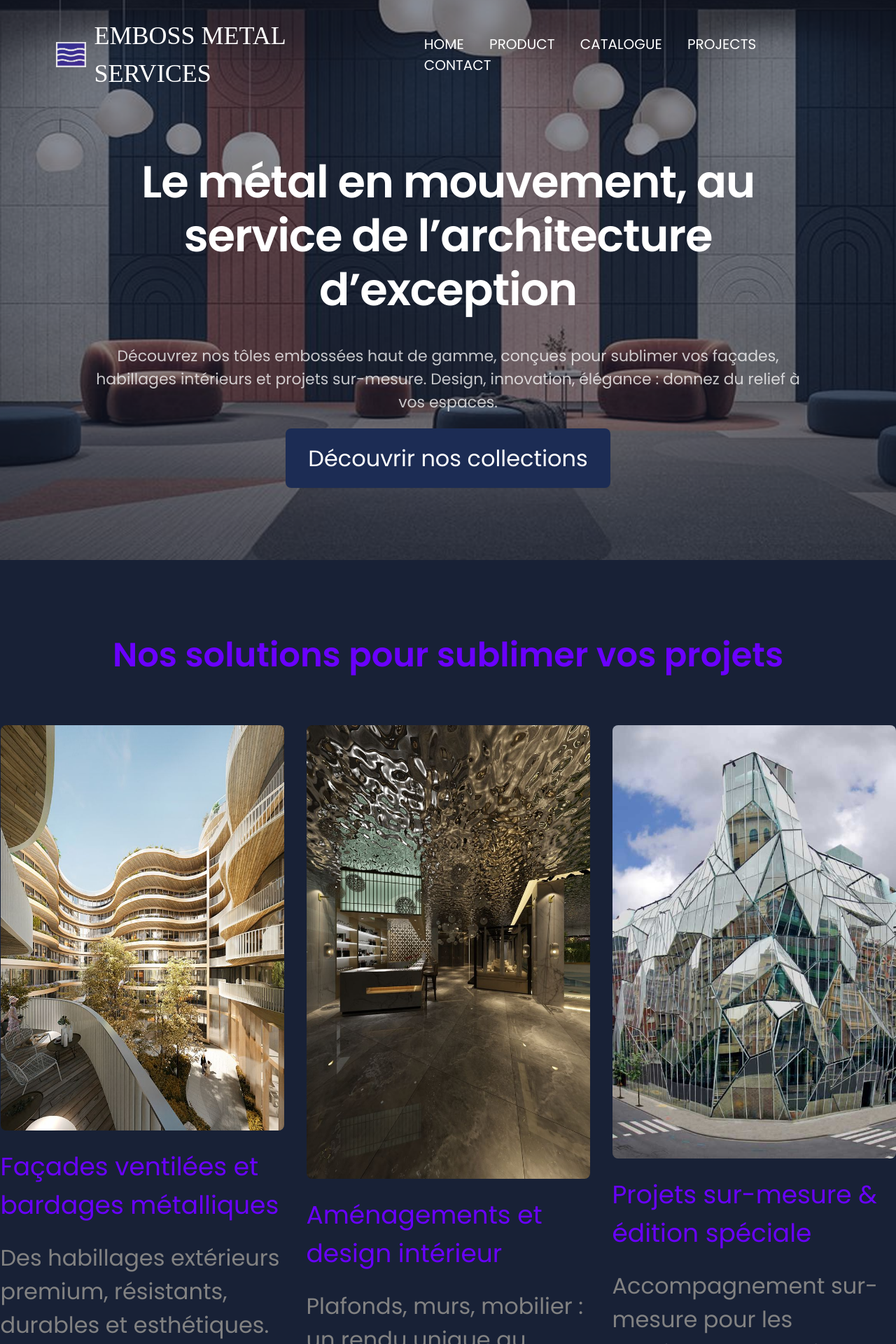
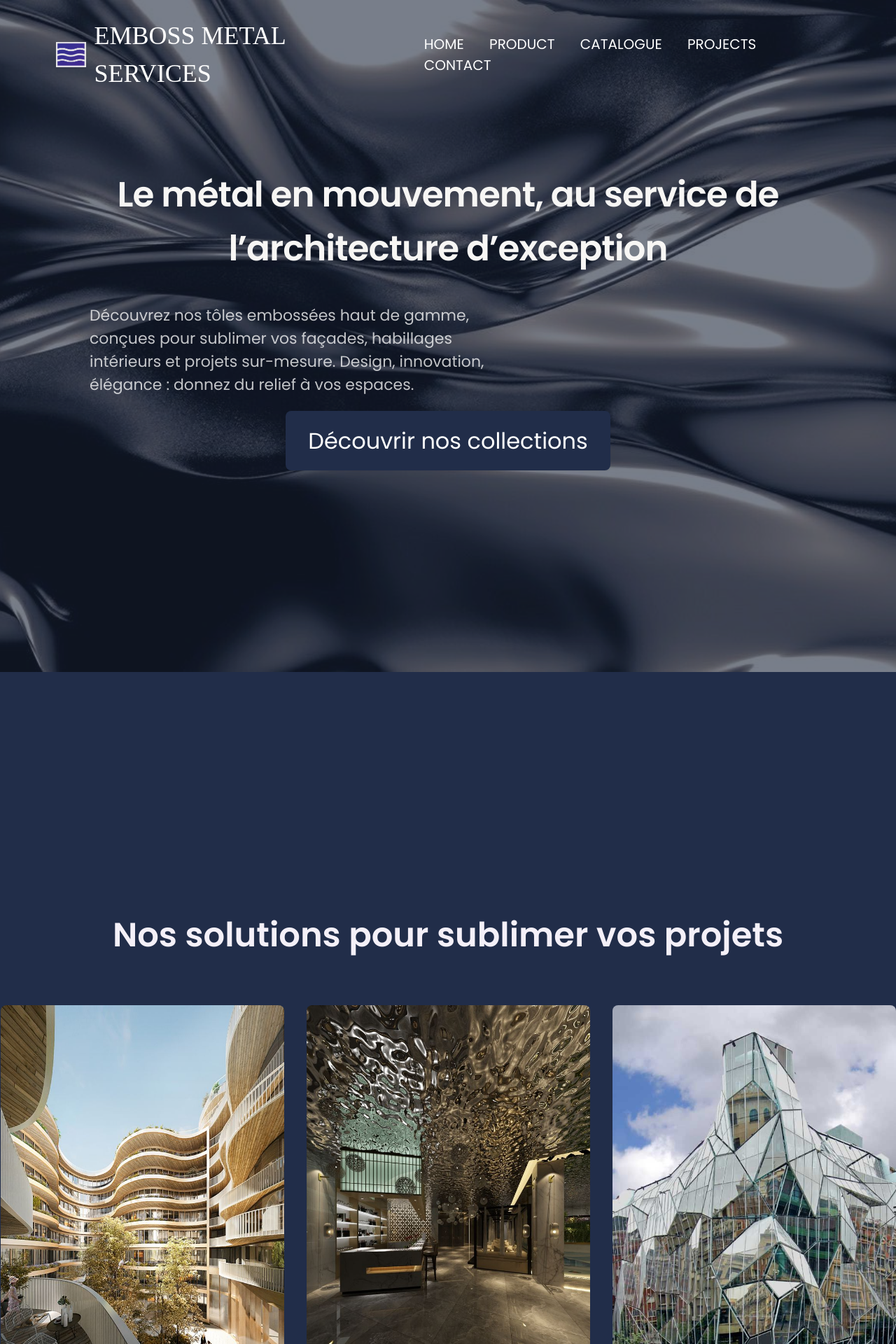
Before and after one commit to lynaannou/EMBOSS, a PHP site: page /HTML/home.html in a window 1280 px wide. Shown: the top 1920 px of the page at 70% size. Run offline with PHP 8.4, Linux system fonts and the light colour scheme; some web fonts are replaced.

Commit message:
design modifications

```diff
--- a/HTML/home.html
+++ b/HTML/home.html
@@ -22,7 +22,7 @@
     </nav>
     </header>
     <section class="hero">
-    <img src="Hero Image (1).png" alt="Hero Image" class="hero-image" />
+    <img src="Hero Image (1).jpg" alt="Hero Image" class="hero-image" />
     <div class="hero-text">
         <h1>Le métal en mouvement, au service de l’architecture d’exception</h1>
         <p>Découvrez nos tôles embossées haut de gamme, conçues pour sublimer vos façades, habillages intérieurs et projets sur-mesure. Design, innovation, élégance : donnez du relief à vos espaces.</p>
--- a/Styles/home.css
+++ b/Styles/home.css
@@ -12,7 +12,7 @@ body {
   margin: 0;
   font-family: 'Inter', sans-serif;
   color: #000;
-  background: #182136;
+  background: #212D49;
 }
 
 .container {
@@ -68,7 +68,7 @@ nav a:hover {
 /* HERO */
 .hero {
   width: 100%;
-  height: 100vh; /* full screen */
+  height: 150vh; /* full screen */
   position: relative;
   overflow: hidden;
   display: flex; /* clé pour centrer */
@@ -83,25 +83,40 @@ nav a:hover {
   top: 0;
   left: 0;
   width: 100%;
-  height: 100%;
+  height: 120vh; /* au lieu de 100% ou 100vh → un peu plus long */
   object-fit: cover;
-  z-index: 1; /* image en fond */
+  opacity: 0.49; /* pour simuler l'effet Figma que tu avais mis */
+  z-index: 1;
+}
+.hero::before {
+  content: "";
+  position: absolute;
+  top: 0;
+  left: 0;
+  width: 100%;
+  height: 120vh; /* même hauteur que .hero-image */
+  background: rgba(0, 0, 0, 0.15); /* dimmer exactement comme dans Figma */
+  z-index: 2;
 }
 
 .hero-text {
-  position: relative; /* pour passer au-dessus de l'image */
+  position: absolute;
+  top: 20%;
   z-index: 10;
   color: #FFFFFF;
   text-align: center;
   max-width: 80%;
 }
 
+
 .hero-text h1 {
+
   font-weight: 700;
-  font-size: 64px;
+  font-size: 50px;
   line-height: 77px;
   letter-spacing: -0.02em;
-  color: #FFFFFF;
+  color: #f7f6f4;
+
   margin-bottom: 40px;
 }
 
@@ -110,10 +125,13 @@ nav a:hover {
   line-height: 33px;
   color: rgba(255, 255, 255, 0.75);
   margin-bottom: 40px;
+  text-align: left;
+  max-width: 60%;
 }
 
 .hero-text .cta-button {
-  background: #1C2C54;
+  background: #212D49;
+
   color: #FFFFFF;
   font-size: 32px;
   padding: 20px 32px;
@@ -133,11 +151,14 @@ nav a:hover {
 .solutions h2 {
   font-weight: 600;
   font-size: 48px;
-  color: #6A00FF;
+  color: #f4f0f8;
   text-align: center;
   margin-bottom: 64px;
 }
-
+.solutions h2:hover{
+  color:#8C3C34;
+;
+}
 .solution-cards {
   display: flex;
   flex-wrap: wrap;
@@ -160,12 +181,14 @@ nav a:hover {
 .solution-card h3 {
   font-weight: 500;
   font-size: 36px;
-  color: #6A00FF;
+  color: #f4f0f8;
 }
-
+.solution-card h3:hover {
+  color:#8C3C34;
+}
 .solution-card p {
   font-size: 32px;
-  color: #828282;
+  color: #cccaca;
 }
 
 .light-section {
```
Also changed, not shown: other parts of Styles/home.css (+23 -18 lines), HTML/Hero Image (1).jpg (added).
